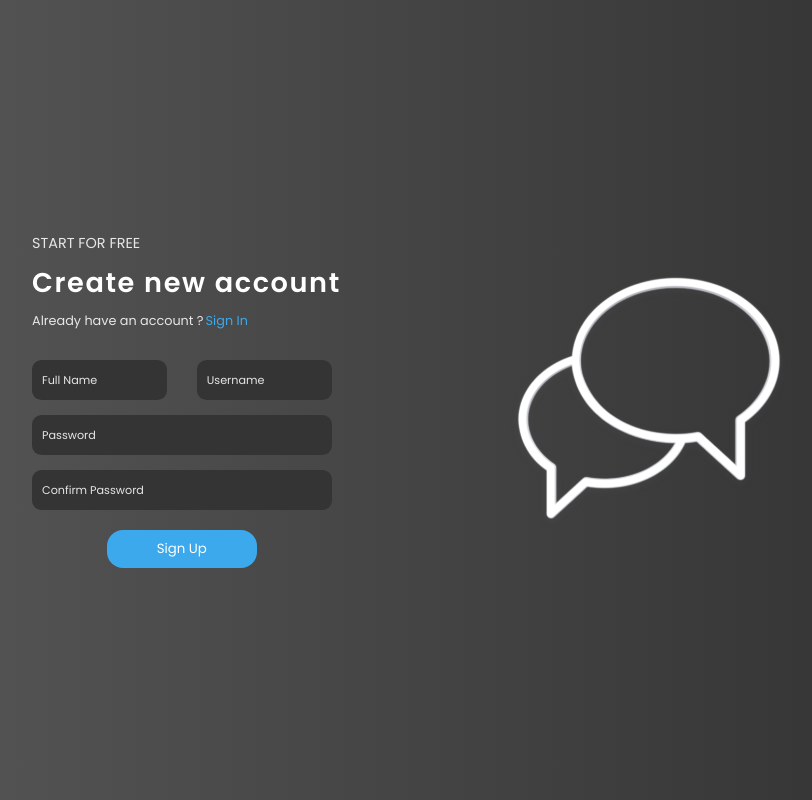
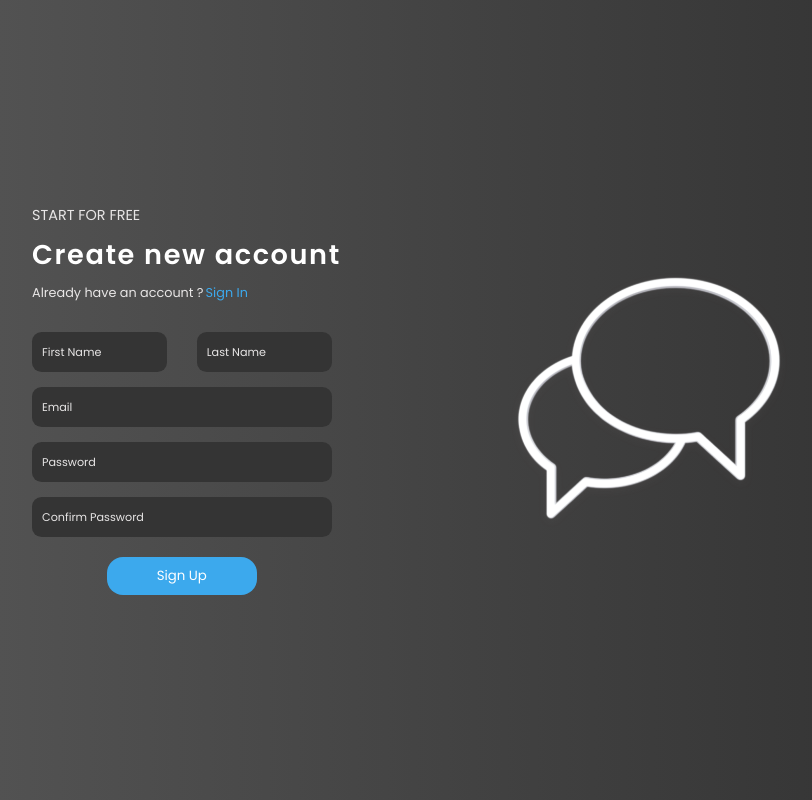
Before and after one commit to MatinSadegi/Messenger-MERN, a React (Create React App) app in the folder client/: page /auth in a window 1280 px wide. Both pictures are taken after a click on the element "Sign Up". Shown: the whole page, without its empty margins (240-1052 px from the left). Built offline with nearby package versions, Linux system fonts and the light colour scheme.

Commit message:
add rtk query

```diff
--- a/client/package.json
+++ b/client/package.json
@@ -3,6 +3,7 @@
   "version": "0.1.0",
   "private": true,
   "dependencies": {
+    "@reduxjs/toolkit": "^1.8.5",
     "@testing-library/jest-dom": "^5.16.5",
     "@testing-library/react": "^13.4.0",
     "@testing-library/user-event": "^13.5.0",
@@ -10,9 +11,11 @@
     "npm-run-all": "^4.1.5",
     "react": "^18.2.0",
     "react-dom": "^18.2.0",
+    "react-redux": "^8.0.2",
     "react-router-dom": "^6.4.0",
     "react-scripts": "5.0.1",
     "sass": "^1.54.9",
+    "socket.io-client": "^4.5.2",
     "web-vitals": "^2.1.4"
   },
   "scripts": {
--- /dev/null
+++ b/client/src/api/apiSlice.js
@@ -0,0 +1,27 @@
+import { createApi, fetchBaseQuery } from '@reduxjs/toolkit/query/react';
+
+export const apiSlice = createApi({
+  reducerPath: 'api',
+  baseQuery: fetchBaseQuery({ baseUrl: 'http://localhost:5000' }),
+  tagTypes:['Form'],
+  endpoints: (builder) => ({
+    signUp: builder.mutation({
+      query: (formData) => ({
+        url:'/user/signup',
+        method:'POST',
+        body:formData
+      }),
+      invalidatesTags:['Form']
+    }),
+    signIn: builder.mutation({
+      query: (formData) => ({
+        url:'/user/signin',
+        method:'POST',
+        body:formData
+      }),
+      invalidatesTags:['Form']
+    }),
+  }),
+});
+
+export const { useSignUpMutation, useSignInMutation } = apiSlice;
--- a/client/src/components/Auth/Signin.js
+++ b/client/src/components/Auth/Signin.js
@@ -1,22 +1,28 @@
 import React, { useState } from 'react';
+import { useSignInMutation } from '../../api/apiSlice';
 
 const initialState = {
-  userName: '',
+  email: '',
   password: '',
 };
 
 const Signin = () => {
   const [form, setForm] = useState(initialState);
+  const [signIn] = useSignInMutation();
   const handleChange = (e) => {
     setForm({ ...form, [e.target.name]: e.target.value });
   };
+   const handleSubmit = (e) => {
+    e.preventDefault()
+     signIn(form);
+   };
 
   return (
-    <form>
+    <form onSubmit={handleSubmit} noValidate>
       <input
-        name='username'
-        type='text'
-        placeholder='Username'
+        name='email'
+        type='email'
+        placeholder='Email'
         onChange={handleChange}
         required
       />
--- a/client/src/components/Auth/Signup.js
+++ b/client/src/components/Auth/Signup.js
@@ -1,35 +1,49 @@
 import React, { useState } from 'react';
+import { useSignUpMutation } from '../../api/apiSlice';
 
 const initialState = {
-  fullName: '',
-  userName: '',
+  firstName: '',
+  lastName: '',
+  email: '',
   password: '',
   confirmPassword: '',
 };
+
 const Signup = () => {
   const [form, setForm] = useState(initialState);
-
+  const [signUp] = useSignUpMutation();
   const handleChange = (e) => {
     setForm({ ...form, [e.target.name]: e.target.value });
   };
+  const handleSubmit = (e) => {
+    e.preventDefault();
+    signUp(form);
+  };
   return (
-    <form>
+    <form onSubmit={handleSubmit} noValidate>
       <div>
         <input
-          name='fullName'
+          name='firstName'
           type='text'
-          placeholder='Full Name'
+          placeholder='First Name'
           onChange={handleChange}
           required
         />
         <input
-          name='userName'
+          name='lastName'
           type='text'
-          placeholder='Username'
+          placeholder='Last Name'
           onChange={handleChange}
           required
         />
       </div>
+      <input
+        name='email'
+        type='email'
+        placeholder='Email'
+        onChange={handleChange}
+        required
+      />
       <input
         name='password'
         type='password'
--- a/client/src/components/Home/ChatScreen.js
+++ b/client/src/components/Home/ChatScreen.js
@@ -1,4 +1,4 @@
-import React from 'react'
+import React from 'react';
 
 const ChatScreen = () => {
   return (
@@ -28,6 +28,6 @@ const ChatScreen = () => {
       </div>
     </div>
   );
-}
+};
 
-export default ChatScreen
+export default ChatScreen;
--- a/client/src/components/Home/Home.js
+++ b/client/src/components/Home/Home.js
@@ -1,8 +1,11 @@
-import React from 'react';
+import React,{useEffect} from 'react';
+import {io} from 'socket.io-client'
 import {Inbox, StatusBar, SideBar, ChatScreen} from '../';
 
-
 const Home = () => {
+  useEffect (() => {
+    io('http://localhost:5000')
+  },[])
   return (
     <div className='home'>
       <SideBar/>
--- a/client/src/index.js
+++ b/client/src/index.js
@@ -1,11 +1,16 @@
 import React from 'react';
 import ReactDOM from 'react-dom/client';
 import App from './App';
+//rtq
+import {ApiProvider} from '@reduxjs/toolkit/query/react';
+import { apiSlice } from './api/apiSlice';
 
 
 const root = ReactDOM.createRoot(document.getElementById('root'));
 root.render(
   <React.StrictMode>
-    <App />
+    <ApiProvider api={apiSlice}>
+      <App />
+    </ApiProvider>
   </React.StrictMode>
 );
```
Also changed, not shown: 1 other file (tests, documents, lock files or other folders). Lines whose indentation alone changed are shown as unchanged.
